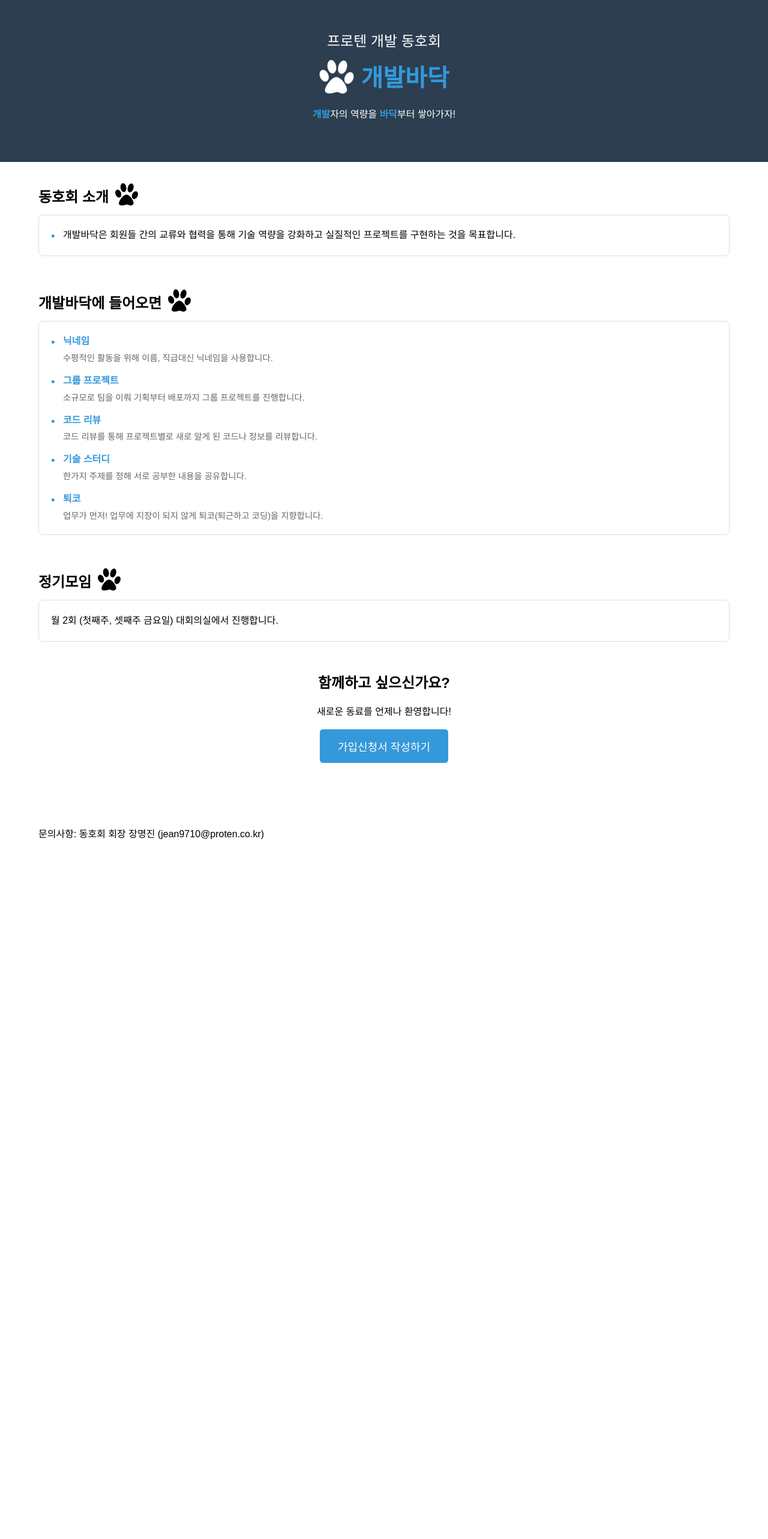
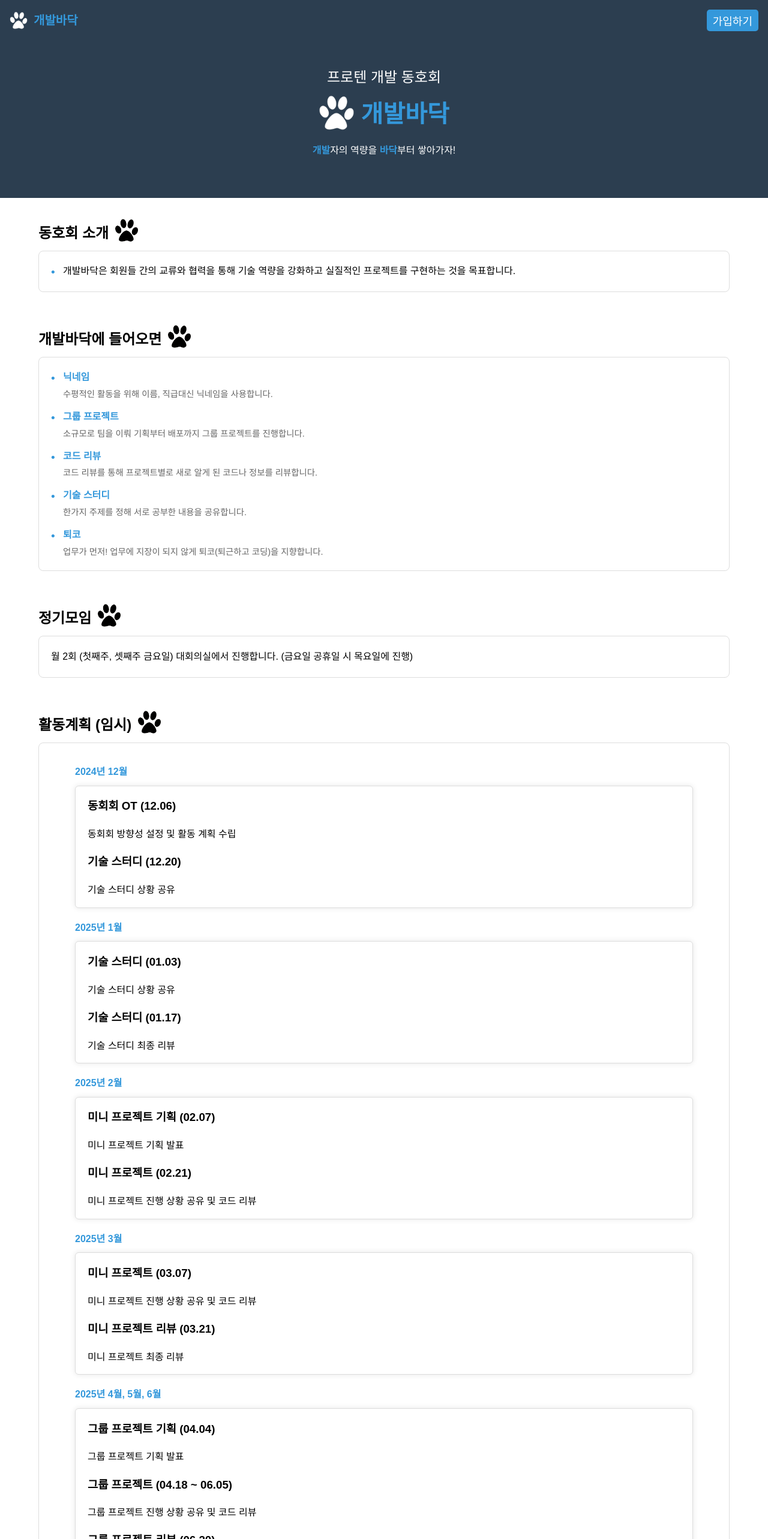
Before and after one commit to JangMyeongJin/infopage, a React (Create React App) app: page / in a window 1280 px wide. Shown: the top 2566 px of the page at 60% size. Before the commit the page ends 1439 px from the top, so only its background shows below. Built offline with nearby package versions, Linux system fonts and the light colour scheme.

Commit message:
navbar, 활동계획 추가

```diff
--- a/src/App.css
+++ b/src/App.css
@@ -54,64 +54,6 @@ header .group-name {
   margin-left: 10px;
 }
 
-/* 미디어 쿼리 추가 */
-@media screen and (max-width: 768px) {
-  header .title {
-      font-size: 1.5em;
-  }
-
-  header .group-name {
-      font-size: 1.5em;
-  }
-
-  .container {
-      padding: 15px;
-  }
-
-  .activities {
-      grid-template-columns: 1fr; /* 모바일에서는 한 열로 표시 */
-      gap: 15px;
-  }
-
-  .activity-card {
-      padding: 15px;
-  }
-
-  .join-button {
-      padding: 12px 25px;
-      font-size: 16px;
-  }
-}
-
-@media screen and (max-width: 480px) {
-  header .title {
-      font-size: 1.3em;
-  }
-
-  header .group-name {
-      font-size: 38px;
-  }
-
-  .container {
-      width: 95%;
-      padding: 10px;
-  }
-
-  .activity-details li {
-      padding-left: 15px;
-  }
-
-  .detail-desc {
-      font-size: 0.85em;
-  }
-}
-
-.activities {
-  display: grid;
-  grid-template-columns: repeat(auto-fit, minmax(280px, 1fr));
-  gap: 20px;
-}
-
 .activity-card {
   border: 1px solid #ddd;
   padding: 5px 20px;
@@ -124,12 +66,16 @@ header .group-name {
 .join-button {
   background-color: #3498db;
   color: white;
-  padding: 15px 30px;
   border: none;
   border-radius: 5px;
   font-size: 18px;
   cursor: pointer;
 }
+
+.main-button {
+  padding: 15px 30px;
+}
+
 .activity-details {
   list-style: none;
   padding: 0;
@@ -162,3 +108,135 @@ header .group-name {
   margin: 0;
   line-height: 1.4;
 }
+
+/* 타임라인 관련 */
+.timeline {
+  position: relative;
+  max-width: 100%;
+  margin: 0 auto;
+  padding: 20px;
+  overflow-x: auto;
+}
+
+.timeline::after {
+  display: none; /* 세로 선 제거 */
+}
+
+.timeline-item {
+  padding: 10px 20px;
+  position: relative;
+  min-width: 250px; /* 각 아이템의 최소 너비 설정 */
+  box-sizing: border-box;
+  flex-shrink: 0; /* 아이템이 줄어들지 않도록 설정 */
+}
+
+/* odd/even 위치 설정 제거 */
+.timeline-item:nth-child(odd),
+.timeline-item:nth-child(even) {
+  left: 0;
+  width: auto;
+}
+
+.timeline-date {
+  font-weight: bold;
+  margin-bottom: 10px;
+  color: #3498db;
+}
+
+.timeline-content {
+  padding: 0 20px;
+  background: white;
+  border-radius: 6px;
+  box-shadow: 0 0 10px rgba(0,0,0,0.1);
+  border: 1px solid #ddd;
+  height: 100%;
+}
+
+/* 스크롤바 스타일링 (선택사항) */
+.timeline::-webkit-scrollbar {
+  height: 8px;
+}
+
+.timeline::-webkit-scrollbar-track {
+  background: #f1f1f1;
+  border-radius: 4px;
+}
+
+.timeline::-webkit-scrollbar-thumb {
+  background: #3498db;
+  border-radius: 4px;
+}
+
+.timeline::-webkit-scrollbar-thumb:hover {
+  background: #2980b9;
+}
+
+
+/* 미디어 쿼리 추가 */
+@media screen and (max-width: 768px) {
+  header .title {
+      font-size: 1.5em;
+  }
+
+  header .group-name {
+      font-size: 1.5em;
+  }
+
+  .container {
+      padding: 15px;
+  }
+
+  .activities {
+      grid-template-columns: 1fr; /* 모바일에서는 한 열로 표시 */
+      gap: 15px;
+  }
+
+  .activity-card {
+      padding: 15px;
+  }
+
+  .join-button {
+      padding: 12px 25px;
+      font-size: 16px;
+  }
+
+  .timeline {
+    display: block;
+    padding: 0;
+  }
+
+  .timeline-content {
+    height: 100%;
+  }
+}
+
+@media screen and (max-width: 480px) {
+  header .title {
+      font-size: 1.3em;
+  }
+
+  header .group-name {
+      font-size: 38px;
+  }
+
+  .container {
+      width: 95%;
+      padding: 10px;
+  }
+
+  .activity-details li {
+      padding-left: 15px;
+  }
+
+  .detail-desc {
+      font-size: 0.85em;
+  }
+
+}
+
+/* 모바일 대응 */
+@media screen and (max-width: 768px) {
+  .timeline-item {
+    min-width: 200px;
+  }
+}
--- /dev/null
+++ b/src/component/Navbar.js
@@ -0,0 +1,28 @@
+import React from 'react';
+import '../styles/Navbar.css';
+
+function Navbar() {
+
+    const HandleGooleForm = () => {
+        window.open('https://docs.google.com/forms/d/e/1FAIpQLSehtwTJGDM8J1UB7mM7giZZjK0UgpGpb9JtWU3eNDeX3M96Cw/viewform?usp=sf_link', '_blank');
+    }
+
+  return (
+    <nav className="navbar">
+      <div className="nav-container">
+        <div className="nav-logo">
+          <img src="/images/foot-w.png" alt="로고" />
+          <span className="highlight">개발바닥</span>
+        </div>
+
+
+        <div>
+
+        <button className="join-button nav-button" onClick={HandleGooleForm}>가입하기</button>
+        </div>
+      </div>
+    </nav>
+  );
+}
+
+export default Navbar;
--- a/src/index.css
+++ b/src/index.css
@@ -2,5 +2,5 @@ body {
   font-family: 'Nanum Gothic', sans-serif;
   line-height: 1.6;
   margin: 0;
-  padding: 0;
+  padding-top: 60px;
 }
--- a/src/layout/Layout.js
+++ b/src/layout/Layout.js
@@ -1,9 +1,12 @@
 import Header from "../component/Header";
 import Footer from "../component/Footer";
+import Navbar from '../component/Navbar';
+
 
 const Layout = ({ children }) => {
     return (
         <>
+            <Navbar />
             <Header />
             <main>{children}</main>
             <Footer />
--- a/src/pages/Main.js
+++ b/src/pages/Main.js
@@ -65,7 +65,67 @@ const Main = () => {
             </div>
             <div className="activities">
                 <div className="activity-card">
-                    <p>월 2회 (첫째주, 셋째주 금요일) 대회의실에서 진행합니다.</p>
+                    <p>월 2회 (첫째주, 셋째주 금요일) 대회의실에서 진행합니다. (금요일 공휴일 시 목요일에 진행)</p>
+                </div>
+            </div>
+        </section>
+
+        <section>
+            <div className="section-title">
+                <h2>활동계획 (임시)</h2>
+                <img src="/images/foot.png" alt="발바닥 이미지"/>
+            </div>
+            <div className="activities">
+                <div className="activity-card">
+                    <div className="timeline">
+                        <div className="timeline-item">
+                            <div className="timeline-date">2024년 12월</div>
+                            <div className="timeline-content">
+                                <h3>동회회 OT (12.06)</h3>
+                                <p>동회회 방향성 설정 및 활동 계획 수립</p>
+                                <h3>기술 스터디 (12.20)</h3>
+                                <p>기술 스터디 상황 공유</p>
+                            </div>
+                        </div>
+                        <div className="timeline-item">
+                            <div className="timeline-date">2025년 1월</div>
+                            <div className="timeline-content">
+                                <h3>기술 스터디 (01.03)</h3>
+                                <p>기술 스터디 상황 공유</p>
+                                <h3>기술 스터디 (01.17)</h3>
+                                <p>기술 스터디 최종 리뷰</p>
+                            </div>
+                        </div>
+                        <div className="timeline-item">
+                            <div className="timeline-date">2025년 2월</div>
+                            <div className="timeline-content">
+                                <h3>미니 프로젝트 기획 (02.07)</h3>
+                                <p>미니 프로젝트 기획 발표</p>
+                                <h3>미니 프로젝트 (02.21)</h3>
+                                <p>미니 프로젝트 진행 상황 공유 및 코드 리뷰</p>
+                            </div>
+                        </div>
+                        <div className="timeline-item">
+                            <div className="timeline-date">2025년 3월</div>
+                            <div className="timeline-content">
+                                <h3>미니 프로젝트 (03.07)</h3>
+                                <p>미니 프로젝트 진행 상황 공유 및 코드 리뷰</p>
+                                <h3>미니 프로젝트 리뷰 (03.21)</h3>
+                                <p>미니 프로젝트 최종 리뷰</p>
+                            </div>
+                        </div>
+                        <div className="timeline-item">
+                            <div className="timeline-date">2025년 4월, 5월, 6월</div>
+                            <div className="timeline-content">
+                                <h3>그룹 프로젝트 기획 (04.04)</h3>
+                                <p>그룹 프로젝트 기획 발표</p>
+                                <h3>그룹 프로젝트 (04.18 ~ 06.05)</h3>
+                                <p>그룹 프로젝트 진행 상황 공유 및 코드 리뷰</p>
+                                <h3>그룹 프로젝트 리뷰 (06.20)</h3>
+                                <p>그룹 프로젝트 최종 리뷰</p>
+                            </div>
+                        </div>
+                    </div>
                 </div>
             </div>
         </section>
@@ -73,7 +133,7 @@ const Main = () => {
         <section className="join-section">
             <h2>함께하고 싶으신가요?</h2>
             <p>새로운 동료를 언제나 환영합니다!</p>
-            <button className="join-button" onClick={HandleGooleForm}>가입신청서 작성하기</button>
+            <button className="join-button main-button" onClick={HandleGooleForm}>가입하기</button>
             </section>
         </div>
     )
--- /dev/null
+++ b/src/styles/Navbar.css
@@ -0,0 +1,74 @@
+.navbar {
+  position: fixed;
+  top: 0;
+  left: 0;
+  width: 100%;
+  z-index: 1000;
+}
+
+.nav-container {
+  background-color: #2c3e50;
+  border-bottom: 1px solid #2c3e50;
+  margin: 0 auto;
+  display: flex;
+  justify-content: space-between;
+  align-items: center;
+  padding: 1rem;
+}
+
+.nav-logo {
+  display: flex;
+  align-items: center;
+  color: white;
+  font-size: 20px;
+}
+
+.nav-logo img {
+  height: 30px;
+  margin-right: 10px;
+}
+
+.nav-button {
+    padding: 5px 10px;
+}
+
+@media screen and (max-width: 768px) {
+    .nav-container {
+      padding: 0.8rem;
+    }
+
+    .nav-logo {
+      font-size: 16px;
+    }
+
+    .nav-logo img {
+      height: 25px;
+      margin-right: 8px;
+    }
+
+    .nav-button {
+      padding: 4px 8px;
+      font-size: 14px;
+    }
+  }
+
+  /* 더 작은 모바일 화면 */
+  @media screen and (max-width: 480px) {
+    .nav-container {
+      padding: 0.6rem;
+    }
+
+    .nav-logo {
+      font-size: 14px;
+    }
+
+    .nav-logo img {
+      height: 20px;
+      margin-right: 6px;
+    }
+
+    .nav-button {
+      padding: 3px 6px;
+      font-size: 12px;
+    }
+  }
```
